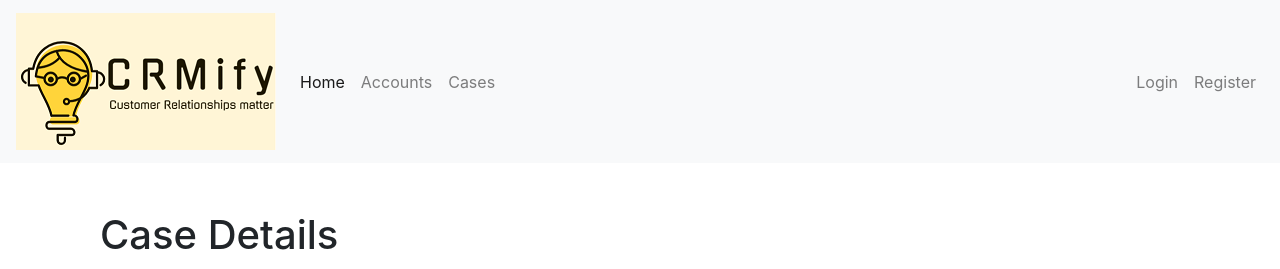
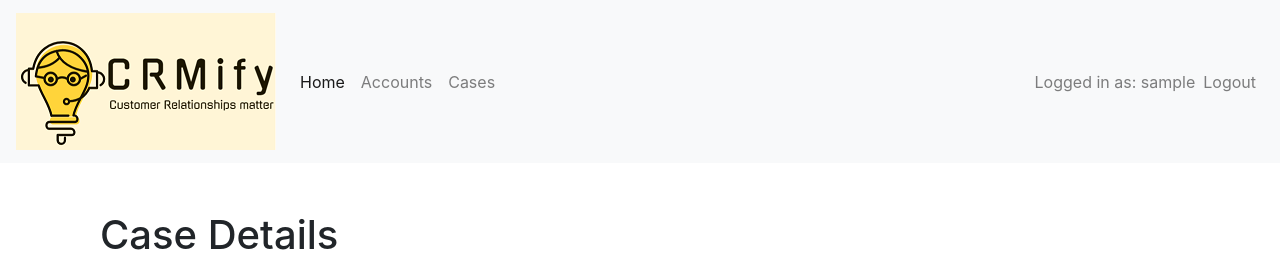
Before and after one commit to otaorojuolalekan/crmify, a Flask app: page /cases/1 in a window 1280 px wide. Shown: the top 269 px of the page. Run offline with Flask 3, Linux system fonts and the light colour scheme; the visitor is signed in with stand-in values (Sample User, id 1); data that the repository does not hold is empty; some libraries are stand-ins or nearby versions.

Commit message:
Dynamic navbar to show logged in user on login, else, Login

```diff
--- a/app/web_flask/0-main.py
+++ b/app/web_flask/0-main.py
@@ -38,7 +38,7 @@ def login():
             print(access_token)
             # For example, store it in the session
             session['access_token'] = access_token
-            session['username'] = username
+            session['username'] = username.split('@')[0]
             print(session)
 
             # Flash login successful message
@@ -50,7 +50,7 @@ def login():
         # Authentication failed, show an error message
         flash('Invalid credentials', 'danger')
 
-    return render_template('login.html')
+    return render_template('login.html', session=session)
 
 # logout route
 
@@ -59,6 +59,7 @@ def login():
 def logout():
     # Clear the user's session (remove the access_token)
     session.pop('access_token', None)
+    session.pop('username', None)
 
     flash("You're now logged out!", category='danger')
     # Redirect to the login page or any other desired page
--- a/app/web_flask/templates/base.html
+++ b/app/web_flask/templates/base.html
@@ -26,14 +26,27 @@
                     <a class="nav-link" href="/cases">Cases</a>
                 </li>
             </ul>
+            <!-- ... (other HTML) ... -->
             <ul class="navbar-nav">
-                <li class="nav-item">
-                    <a class="nav-link" href="/login">Login</a>
-                </li>
-                <li class="nav-item">
-                    <a class="nav-link" href="/signup">Register</a>
-                </li>
+                {% if 'username' in session %}
+                    <!-- User is logged in, display username and logout button -->
+                    <li class="nav-item">
+                        <span class="navbar-text">Logged in as: {{ session['username'] }}</span>
+                    </li>
+                    <li class="nav-item">
+                        <a class="nav-link" href="{{ url_for('logout') }}">Logout</a>
+                    </li>
+                {% else %}
+                    <!-- User is not logged in, display login and register buttons -->
+                    <li class="nav-item">
+                        <a class="nav-link" href="{{ url_for('login') }}">Login</a>
+                    </li>
+                    <li class="nav-item">
+                        <a class="nav-link" href="/signup">Register</a>
+                    </li>
+                {% endif %}
             </ul>
+            <!-- ... (other HTML) ... -->
         </div>
     </nav>
 
--- a/app/web_flask/templates/casedetails.html
+++ b/app/web_flask/templates/casedetails.html
@@ -8,7 +8,7 @@
     <h1>Case Details</h1>
     <div>
         <p><strong>Case ID:</strong> {{ case.id }}</p>
-        <p><strong>Category:</strong> {{ case.first_name }} {{ case.last_name }}</p>
+        <p><strong>Category:</strong> {{ case.category }}</p>
         <p><strong>Account ID:</strong> {{ case.account.id }}</p>
         <p><strong>Account Name:</strong> {{ case.account.first_name }} {{case.account.last_name }}</p>
         <p><strong>Status:</strong> {{ case.status }}</p>
```
